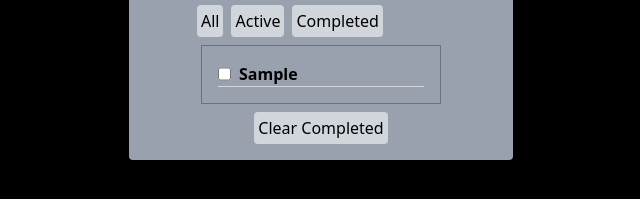
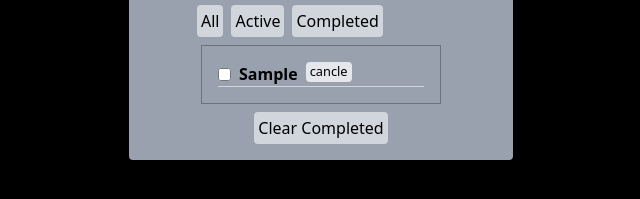
Before and after one commit to md-kamrujjaman-al-kudrot-dev/To-Do-List-html-tailwindcss-js, a website: page src/index.html in a window 1280 px wide. Both pictures are taken after typing "Sample" into the empty fields and a click on the button "Add". Shown: the part 183-382 px from the top of the page, 319-959 px from the left. Drawn offline with Linux system fonts and the light colour scheme.

Commit message:
Save ToDo list items in localStorage and display them in UI, and list item cancel button added (functionality pending)

```diff
--- a/src/script.js
+++ b/src/script.js
@@ -1,44 +1,67 @@
-const input = document.getElementById("input")
-const add_button = document.getElementById("add_button")
-const list = document.getElementById("todo_list")
+// DOM Elements
+const input = document.getElementById("input");
+const addButton = document.getElementById("add_button");
+const list = document.getElementById("todo_list");
 
 
-add_button.addEventListener("click",()=>{
-    const value = input.value
 
-    const li = document.createElement("li")
 
-    const checkbox = document.createElement("input")
+// Event Listener for Add Button
+addButton.addEventListener("click", () => {
+    const value = input.value.trim();
+
+    // Prevent empty input
+    if (value === "") return;
+
+
+    const todos = JSON.parse(localStorage.getItem("todo") || "[]");
+    todos.push(value);
+    localStorage.setItem("todo", JSON.stringify(todos));
+
+
+    addToUi(value);
+    // Clear input field
+    input.value = "";
+});
+
+
+function addToUi(value) {
+    // Create elements
+    const li = document.createElement("li");
+    const checkbox = document.createElement("input");
+    const wrapper = document.createElement("div");
+    const Button = document.createElement("button")
+
+
+    // Configure checkbox
     checkbox.type = "checkbox";
+    checkbox.classList.add("cursor-pointer");
 
-    const wrapper  = document.createElement("div")
+    // Configure button
+    Button.classList.add(
+        "bg-gray-200","pl-1","pr-1","mb-1","text-[0.8rem]","cursor-pointer","rounded"
+
+    )
+    Button.innerText = "cancle"
+
+
+    // Configure list item
+    li.textContent = value;
+    li.classList.add("font-bold", "[&::first-letter]:uppercase");
+
+    // Configure wrapper
     wrapper.classList.add(
         "flex",
-        "border-b", "border-gray-300"
-        ,"gap-2","item-center"
-    )
-
-    if(value === ""){
-        wrapper.appendChild(none)
-    }
-
-    li.innerHTML = value;
-
-    li.classList.add(
-        "font-bold"
-        , "capitalize"
+        "border-b",
+        "border-gray-300",
+        "gap-2",
+        "items-center"
     );
 
-    checkbox.classList.add(
-        "cursor-pointer"
-    );
 
-    wrapper.appendChild(checkbox)
-    wrapper.appendChild(li)
-
-    // li.appendChild(wrapper)
-
+    // Append elements
+    wrapper.appendChild(checkbox);
+    wrapper.appendChild(li);
+    wrapper.appendChild(Button)
     list.appendChild(wrapper);
-
-    input.value = "";
-})
+}
```
Also changed, not shown: src/output.css.
